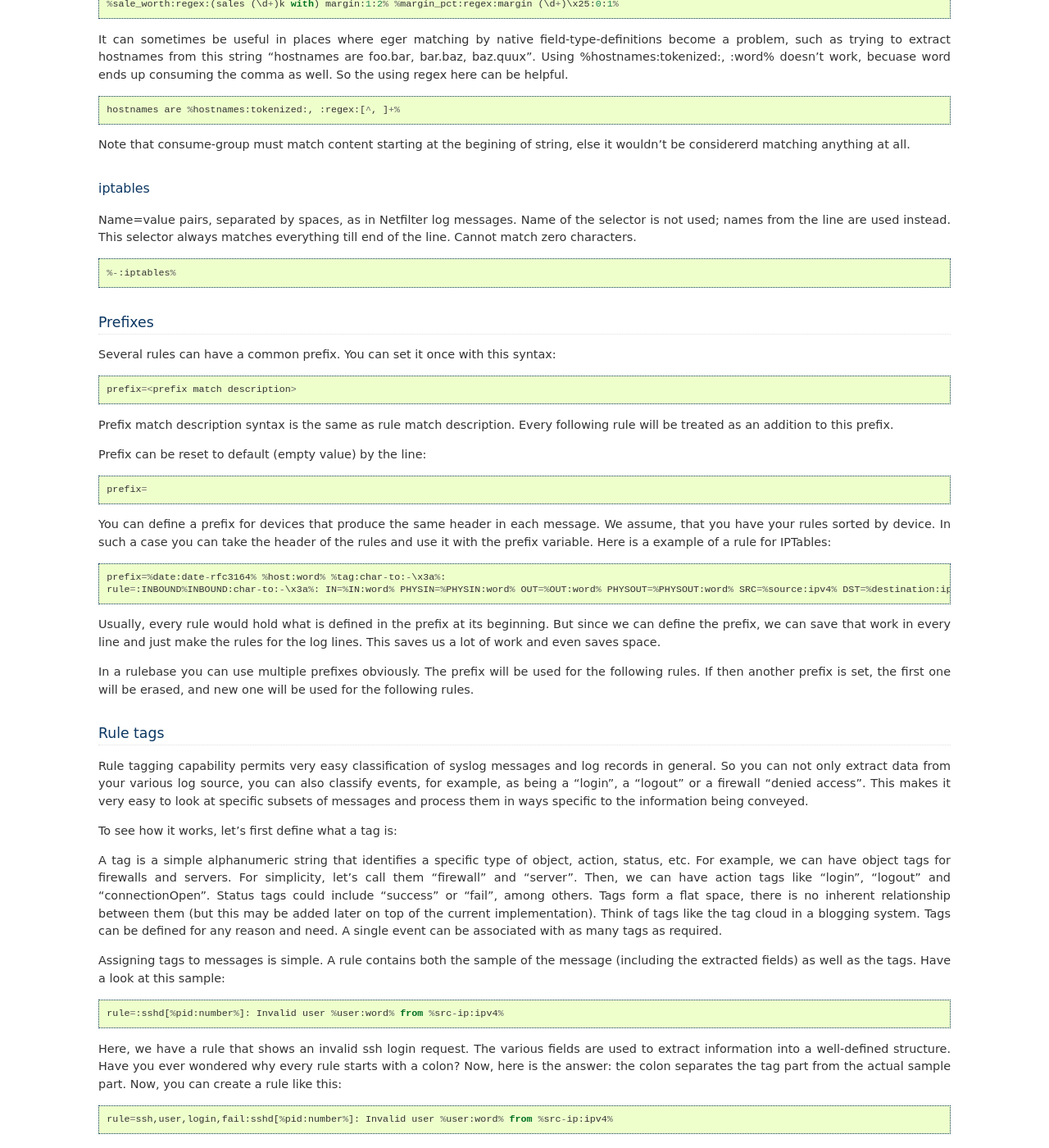
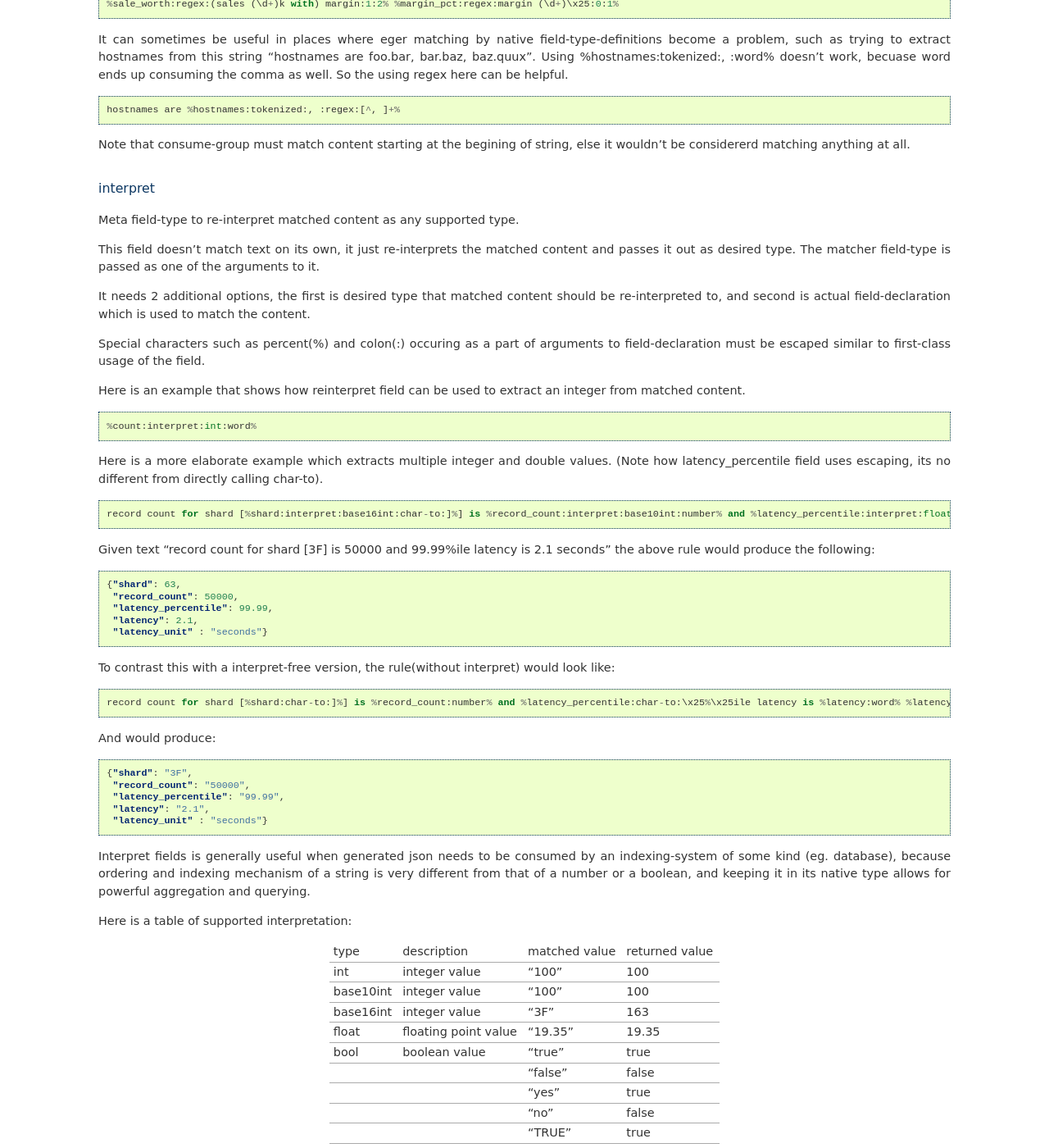
Before and after one commit to rsyslog/liblognorm, a Sphinx documentation site: the page built from doc/configuration.rst, in a window 1280 px wide and 1400 px high, scrolled down 5446 px. Shown: the whole window at 82% size. Built offline with Sphinx 7.4.7, drawn with Linux system fonts in a browser that asks for light colours.

Commit message:
added documentation for interpret field

```diff
--- a/doc/configuration.rst
+++ b/doc/configuration.rst
@@ -373,6 +373,93 @@ consuming the comma as well. So the using regex here can be helpful.
 Note that consume-group must match content starting at the begining of string, else it wouldn't
 be considererd matching anything at all.
 
+interpret
+#########
+
+Meta field-type to re-interpret matched content as any supported type.
+
+This field doesn't match text on its own, it just re-interprets the matched content and
+passes it out as desired type. The matcher field-type is passed as one of the arguments to
+it.
+
+It needs 2 additional options, the first is desired type that matched content should
+be re-interpreted to, and second is actual field-declaration which is used to match the content.
+
+Special characters such as percent(%) and colon(:) occuring as a part of arguments to
+field-declaration must be escaped similar to first-class usage of the field.
+
+Here is an example that shows how reinterpret field can be used to extract an integer from
+matched content.
+
+::
+
+    %count:interpret:int:word%
+
+Here is a more elaborate example which extracts multiple integer and double values.
+(Note how latency_percentile field uses escaping, its no different from directly calling char-to).
+
+::
+
+    record count for shard [%shard:interpret:base16int:char-to:]%] is %record_count:interpret:base10int:number% and %latency_percentile:interpret:float:char-to:\x25%\x25ile latency is %latency:interpret:float:word% %latency_unit:word%
+
+Given text "record count for shard [3F] is 50000 and 99.99%ile latency is 2.1 seconds" the
+above rule would produce the following:
+
+.. code-block:: json
+
+  {"shard": 63,
+   "record_count": 50000,
+   "latency_percentile": 99.99,
+   "latency": 2.1,
+   "latency_unit" : "seconds"}
+
+To contrast this with a interpret-free version, the rule(without interpret) would look like:
+
+::
+
+    record count for shard [%shard:char-to:]%] is %record_count:number% and %latency_percentile:char-to:\x25%\x25ile latency is %latency:word% %latency_unit:word%
+
+And would produce:
+
+.. code-block:: json
+
+  {"shard": "3F",
+   "record_count": "50000",
+   "latency_percentile": "99.99",
+   "latency": "2.1",
+   "latency_unit" : "seconds"}
+
+Interpret fields is generally useful when generated json needs to be consumed by an indexing-system
+of some kind (eg. database), because ordering and indexing mechanism of a string is very different from
+that of a number or a boolean, and keeping it in its native type allows for powerful aggregation and
+querying.
+
+Here is a table of supported interpretation:
+
++-----------+----------------------+---------------+----------------+
+| type      | description          | matched value | returned value |
++-----------+----------------------+---------------+----------------+
+| int       | integer value        | "100"         | 100            |
++-----------+----------------------+---------------+----------------+
+| base10int | integer value        | "100"         | 100            |
++-----------+----------------------+---------------+----------------+
+| base16int | integer value        | "3F"          | 163            |
++-----------+----------------------+---------------+----------------+
+| float     | floating point value | "19.35"       | 19.35          |
++-----------+----------------------+---------------+----------------+
+| bool      | boolean value        | "true"        | true           |
++-----------+----------------------+---------------+----------------+
+|           |                      | "false"       | false          |
++-----------+----------------------+---------------+----------------+
+|           |                      | "yes"         | true           |
++-----------+----------------------+---------------+----------------+
+|           |                      | "no"          | false          |
++-----------+----------------------+---------------+----------------+
+|           |                      | "TRUE"        | true           |
++-----------+----------------------+---------------+----------------+
+|           |                      | "FALSE"       | false          |
++-----------+----------------------+---------------+----------------+
+
 
 iptables
 ########
```
Also changed, not shown: 1 other file.
